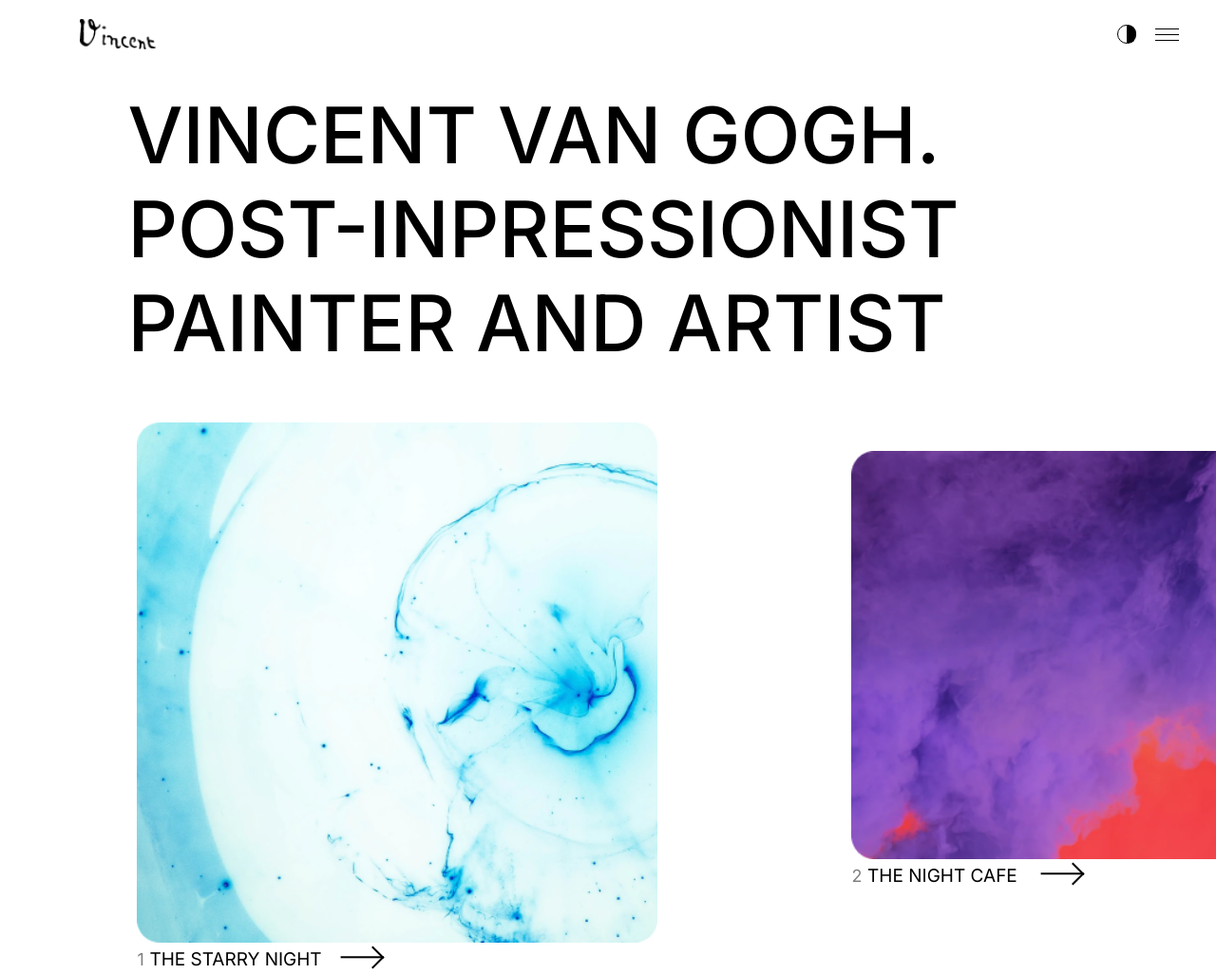
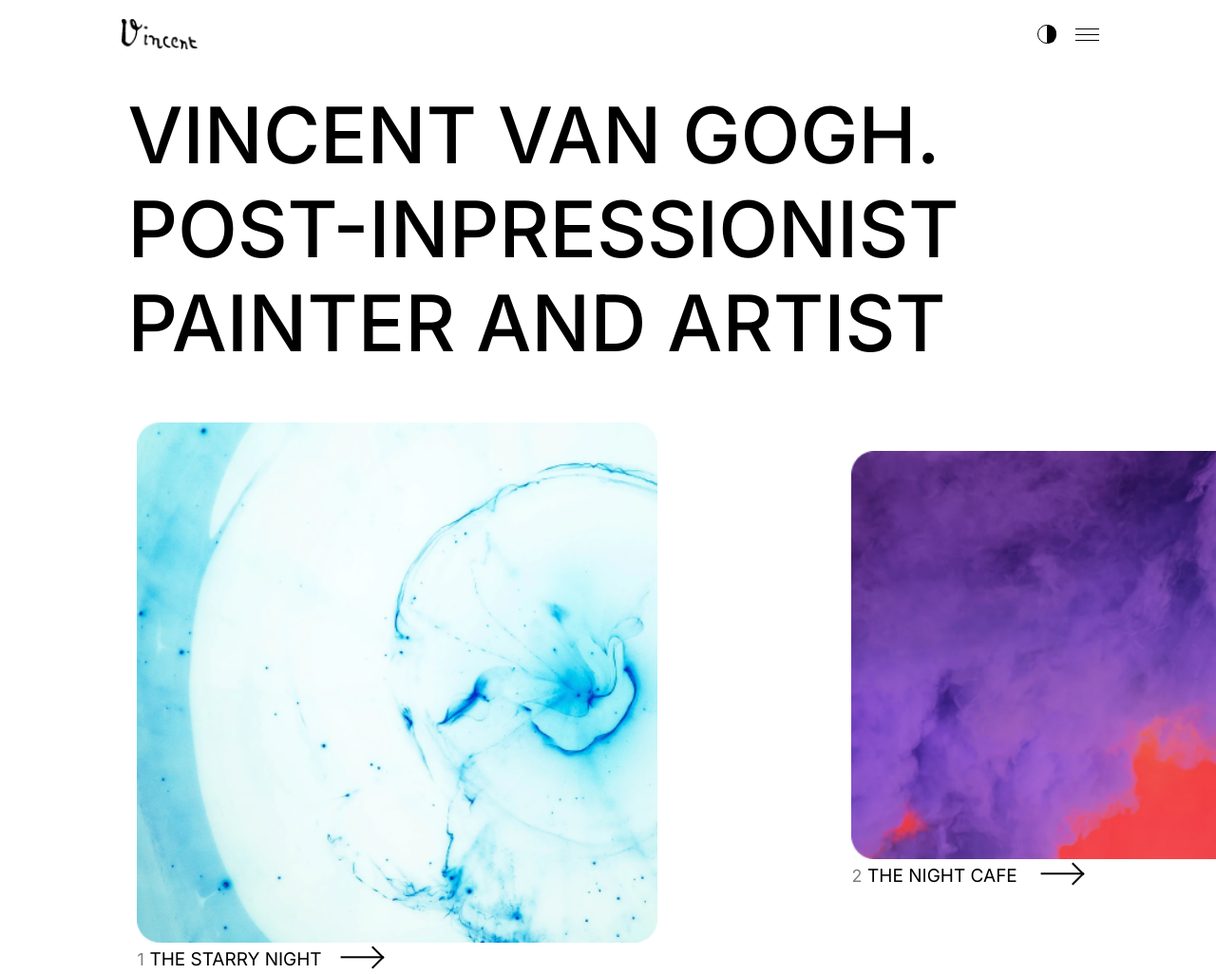
Before and after one commit to Sergo102/project1, a website: page index.html in a window 1280 px wide. Shown: the top 1026 px of the page at 95% size. Drawn offline with Linux system fonts and the light colour scheme.

Commit message:
Optimizing header

```diff
--- a/app/scss/_boilerplate.scss
+++ b/app/scss/_boilerplate.scss
@@ -1,3 +1,21 @@
+body{
+  header,
+  main,
+  footer{
+    width: 80%;
+    transition: 0.5s all ease-in-out;
+  }
+
+  main,
+  footer{
+    margin-left: 10%;
+  }
+
+  header{
+    padding: 20px 10%;
+  }
+}
+
 body.dark{
   font-family: 'Inter';
   background-color: var(--dark-bg-color);
@@ -57,13 +75,6 @@ body.dark{
   footer{
     background: var(--dark-bg-color);
     color: var(--dark-text-color);
-    transition: 0.5s all ease-in-out;
-  }
-
-  main,
-  footer{
-    width: 80%;
-    margin-left: 10%;
   }
 }
 
@@ -132,12 +143,5 @@ body.light{
   footer{
     background: var(--light-bg-color);
     color: var(--light-text-color);
-    transition: 0.5s all ease-in-out;
-  }
-
-  main,
-  footer{
-    width: 80%;
-    margin-left: 10%;
   }
 }
--- a/app/scss/main-page/main-page-default.scss
+++ b/app/scss/main-page/main-page-default.scss
@@ -2,14 +2,12 @@
 
 // Header
 header{
-  width: 90%;
   display: inline-flex;
   position: fixed;
   z-index: 999999999999999;
   top: 0;
-  left: 5%;
+  left: 0%;
   justify-content: space-between;
-  padding: 20px;
   .logo{
     width: 80px;
   }
```
Also changed, not shown: dist/index.css, 1 other file.
